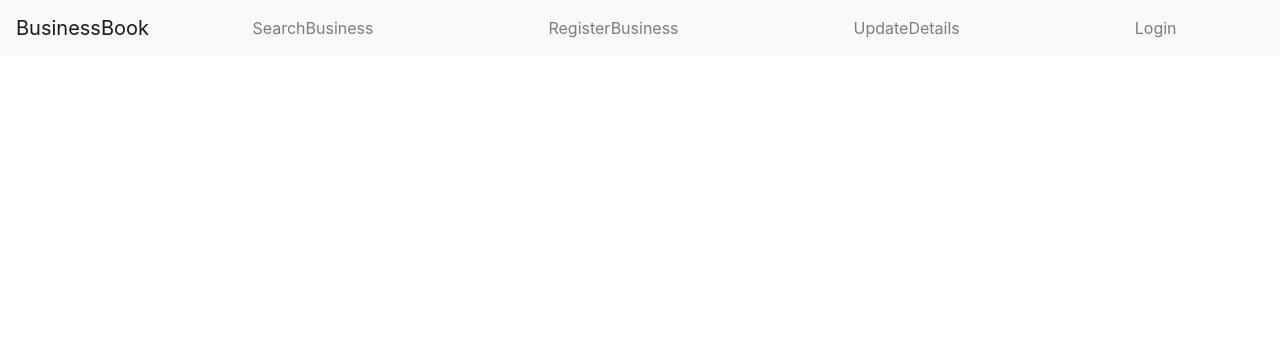
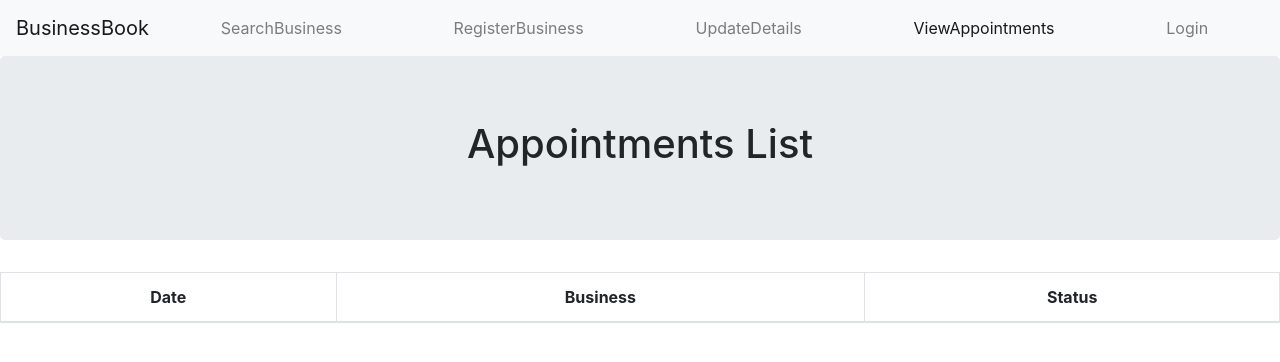
Before and after one commit to VanessaAla/businessbook-frontend, a React (Create React App) app: page /view-appointments in a window 1280 px wide. Shown: the top 362 px of the page. Built offline with nearby package versions, Linux system fonts and the light colour scheme; no server answers.

Commit message:
created a skeleton for view appointments and added imports

```diff
--- a/src/App.js
+++ b/src/App.js
@@ -12,6 +12,7 @@ import RegisterBusiness from "./pages/RegisterBusiness";
 import ManageUsers from "./pages/ManageUsers";
 import ManageBusiness from "./pages/ManageBusiness";
 import UpdateDetails from "./pages/UpdateDetails";
+import ViewAppointments from "./pages/ViewAppointments";
 
 import { useDispatch, useSelector } from "react-redux";
 import { selectAppLoading } from "./store/appState/selectors";
@@ -37,6 +38,7 @@ function App() {
         <Route path="/manage-users" component={ManageUsers} />
         <Route path="/manage-business" component={ManageBusiness} />
         <Route path="/update-details" component={UpdateDetails} />
+        <Route path="/view-appointments" component={ViewAppointments} />
         <Route path="/login" component={Login} />
         <Route path="/signup" component={SignUp} />
       </Switch>
--- a/src/components/Navigation/index.js
+++ b/src/components/Navigation/index.js
@@ -29,6 +29,7 @@ export default function Navigation() {
           <NavBarItem path="/search-business" linkText="SearchBusiness" />
           <NavBarItem path="/businesses/register" linkText="RegisterBusiness" />
           <NavBarItem path="/update-details" linkText="UpdateDetails" />
+          <NavBarItem path="/view-appointments" linkText="ViewAppointments" />
           {userAdminLoggedIn() ? (
             <NavBarItem path="/manage-users" linkText="Manage Users" />
           ) : null}
--- a/src/pages/ViewAppointments/index.js
+++ b/src/pages/ViewAppointments/index.js
@@ -1,5 +1,22 @@
 import React from "react";
+import Jumbotron from "react-bootstrap/Jumbotron";
+import Table from "react-bootstrap/Table";
 
 export default function ViewAppointments() {
-  return <div>View AppointMents</div>;
+  return (
+    <div>
+      <Jumbotron>
+        <h1>Appointments List</h1>
+      </Jumbotron>
+      <Table striped bordered hover>
+        <thead>
+          <tr>
+            <th>Date</th>
+            <th>Business</th>
+            <th>Status</th>
+          </tr>
+        </thead>
+      </Table>
+    </div>
+  );
 }
```
